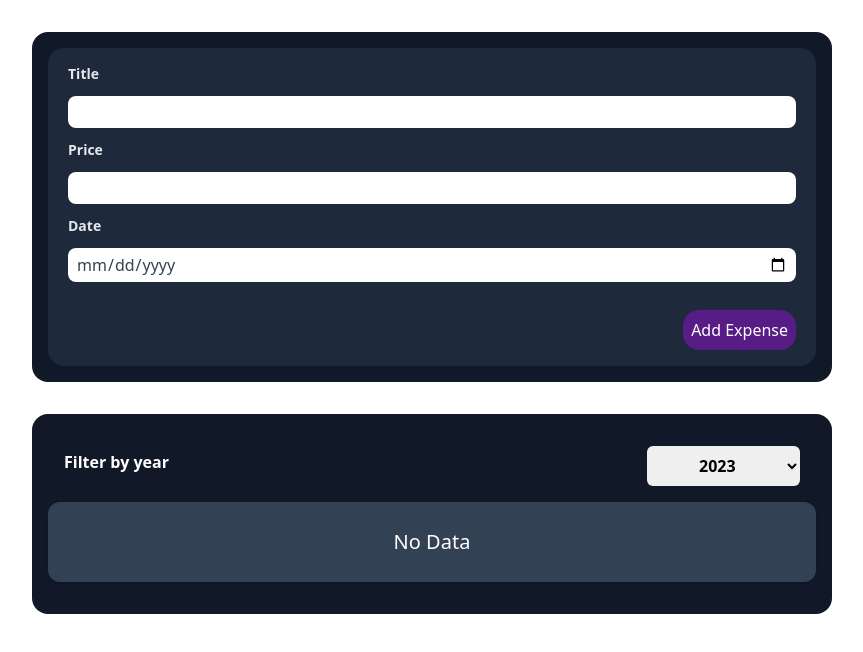
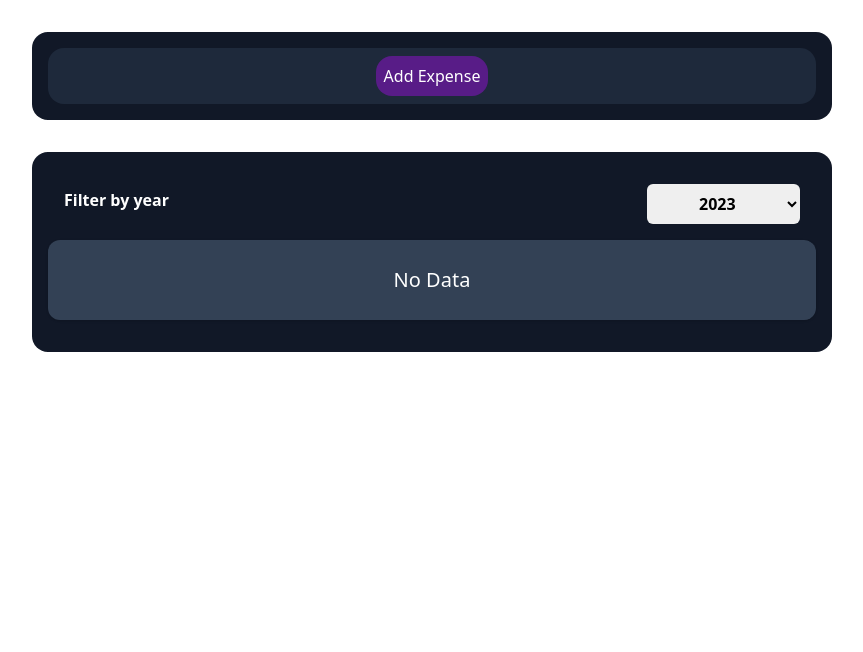
Before and after one commit to Rickyriski666/learn-react, a React (Vite) app: page / in a window 1280 px wide. Shown: the top 652 px of the page, without its empty margins (208-1071 px from the left). Built offline with nearby package versions, Linux system fonts and the light colour scheme.

Commit message:
Adding Add Expense Button

```diff
--- a/src/App.jsx
+++ b/src/App.jsx
@@ -1,6 +1,7 @@
 import { useState } from "react";
 import Form from "./components/base/Form";
 import Expenses from "./components/Expenses";
+import AddExpense from "./components/base/AddExpense";
 
 function App() {
   const dataExpenses = [
@@ -26,9 +27,9 @@ function App() {
   ];
 
   const [expenses, setExpenses] = useState(dataExpenses);
+  const [addExpense, setAddExpense] = useState(false);
 
   function inputHandler(dataOnForm) {
-    console.log(dataOnForm); //data dari form input
     const dataFromForm = {
       id: expenses.length + 1,
       ...dataOnForm,
@@ -38,9 +39,16 @@ function App() {
     });
   }
 
+  function addExpenseHandler(dataOnAddExpense) {
+    setAddExpense(dataOnAddExpense);
+  }
+
   return (
     <div>
-      <Form inputData={inputHandler} />
+      {!addExpense && <AddExpense addExpense={addExpenseHandler} />}
+      {addExpense && (
+        <Form inputData={inputHandler} addExpense={addExpenseHandler} />
+      )}
       <Expenses data={expenses} />
     </div>
   );
--- /dev/null
+++ b/src/components/base/AddExpense.jsx
@@ -0,0 +1,21 @@
+import { useState } from "react";
+import Container from "./Container";
+
+export default function AddExpense(props) {
+  const clickHandler = (e) => {
+    props.addExpense(true);
+  };
+
+  return (
+    <Container className={``}>
+      <div className={`flex items-center bg-slate-800 rounded-2xl p-2`}>
+        <button
+          onClick={clickHandler}
+          className={`mx-auto text-white bg-purple-900 rounded-2xl p-2`}
+        >
+          Add Expense
+        </button>
+      </div>
+    </Container>
+  );
+}
--- a/src/components/base/Form.jsx
+++ b/src/components/base/Form.jsx
@@ -20,6 +20,7 @@ export default function Form(props) {
     };
 
     props.inputData(expenseData);
+    props.addExpense(false);
     setEnteredTitle("");
     setEnteredAmount("");
     setEnteredDate("");
```
